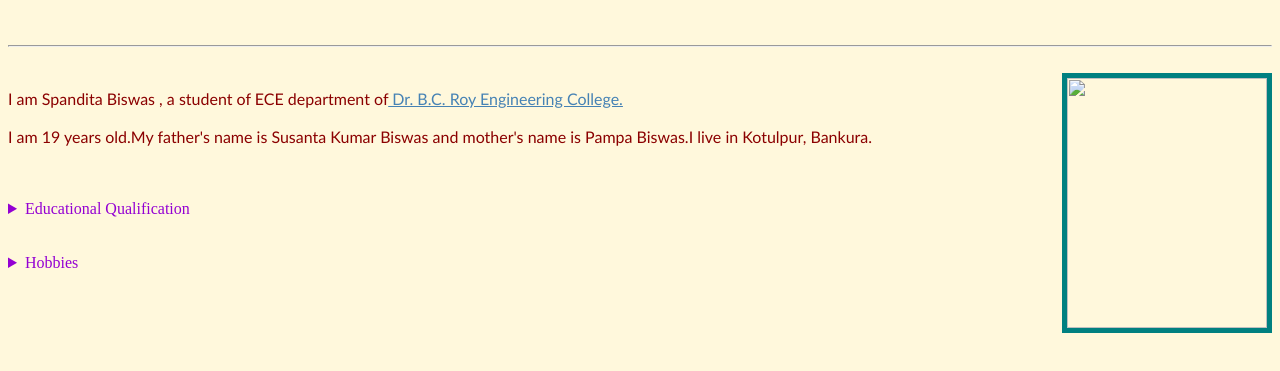
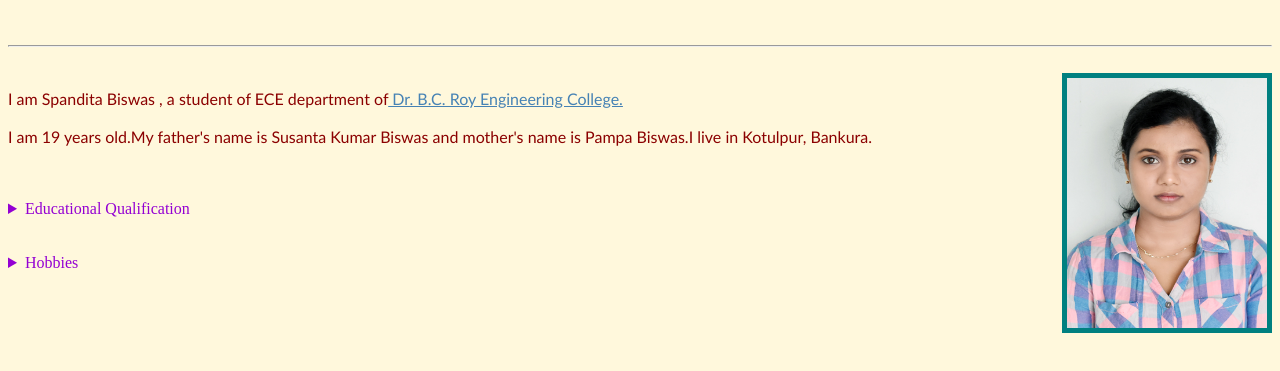
Before and after one commit to SPANDITA-BISWAS/Spandita-Biswas, a plain HTML site: page index.html in a window 1280 px wide. Shown: the part 87-458 px from the top of the page. Drawn offline with Linux system fonts and the light colour scheme.

Commit message:
Update index.html

```diff
--- a/index.html
+++ b/index.html
@@ -14,7 +14,7 @@
     </center>
     <br><hr><br><style>img{border: 5px solid teal;}</style>
 
-         <img src="file:/D:/New Folder/Spandita Biswas.jpg"width="200" height="250" align ="right"><p style="color: darkred;font-style: normal;font-family: 'Trebuchet MS', 'Lucida Sans Unicode', 'Lucida Grande', 'Lucida Sans', Arial, sans-serif;">I am Spandita Biswas , a student of ECE department of<u style="color: steelblue;"> Dr. B.C. Roy Engineering College.</u>
+         <img src="Spandita Biswas.jpg"width="200" height="250" align ="right"><p style="color: darkred;font-style: normal;font-family: 'Trebuchet MS', 'Lucida Sans Unicode', 'Lucida Grande', 'Lucida Sans', Arial, sans-serif;">I am Spandita Biswas , a student of ECE department of<u style="color: steelblue;"> Dr. B.C. Roy Engineering College.</u>
           <br><br>I am 19 years old.My father's name is Susanta Kumar Biswas and mother's name is Pampa Biswas.I live in Kotulpur, Bankura.
           <br><br><br>
           <details><summary style="color: darkviolet;">Educational Qualification</summary>  I have completed my secondary and higher secondary from <span style="color: green"> Arambagh Vivekananda Academy </span> . After completing my Higher Secondary I came to<span style="color: green"> Dr. B.C. Roy Engineering college</span>  for persuing my B.Tech degree.</details>
```
